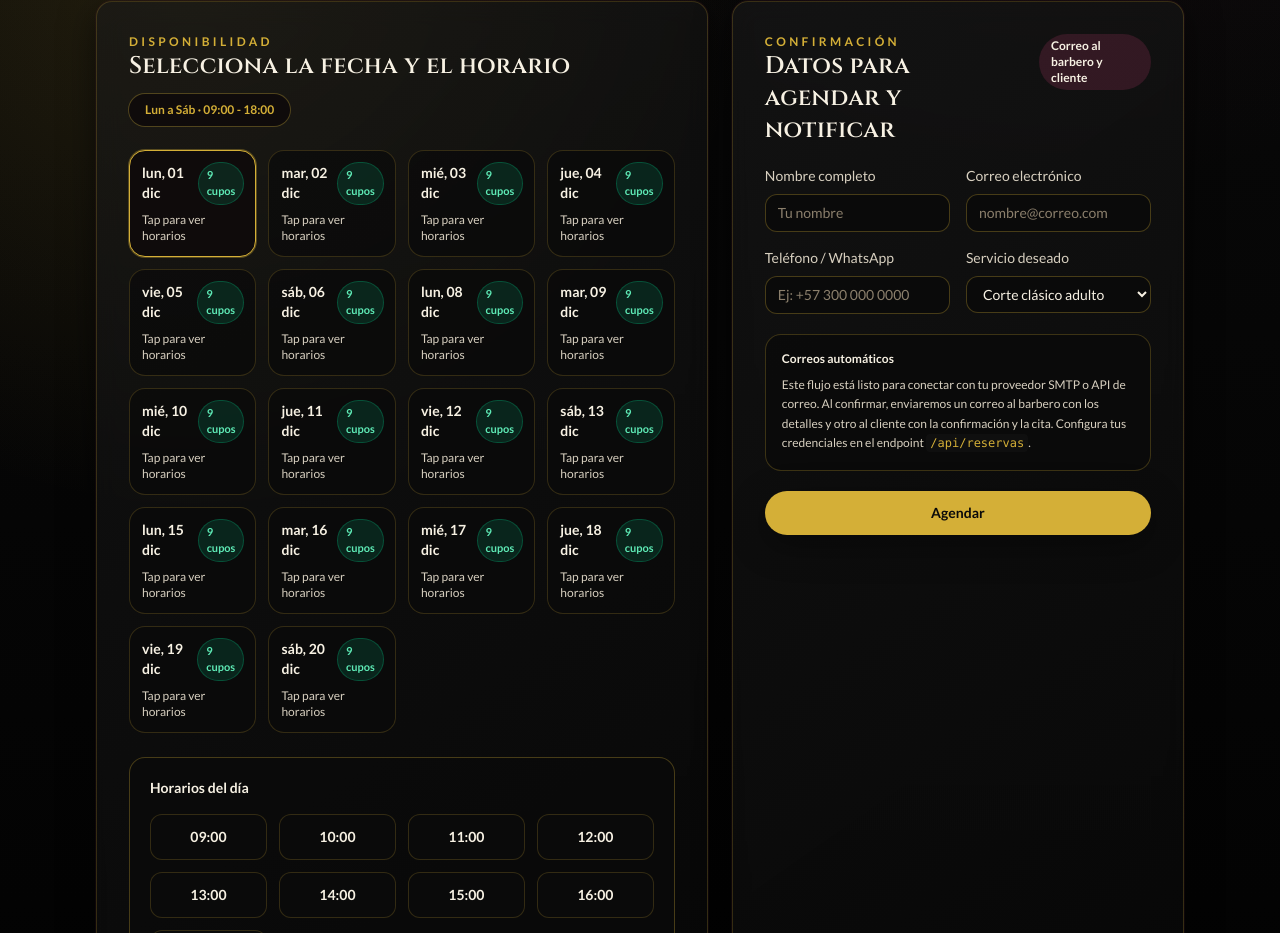
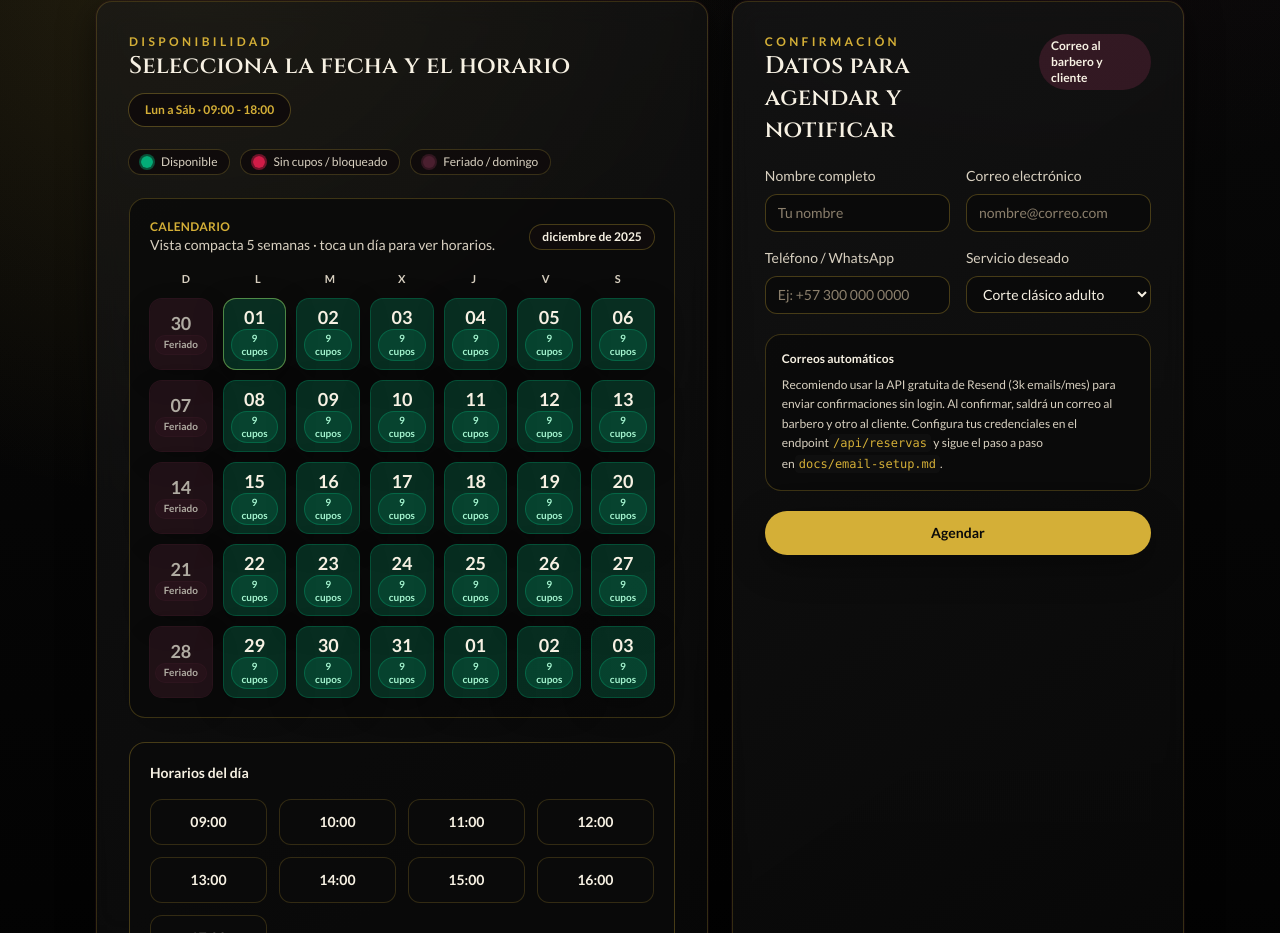
Before and after one commit to Mauriizio/faraon, a Next.js app: page /reservar in a window 1280 px wide. Shown: the part 434-1367 px from the top of the page. Built offline with nearby package versions, Linux system fonts and the light colour scheme.

Commit message:
Refine booking calendar and document email setup

```diff
--- a/app/reservar/page.tsx
+++ b/app/reservar/page.tsx
@@ -51,11 +51,15 @@ const services = [
   "Corte desgradado full servicio + barba pigmentada",
 ];
 
+const weekDayLabels = ["D", "L", "M", "X", "J", "V", "S"];
+
+const calendarRangeDays = 35;
+
 function buildAvailability(): DayAvailability[] {
   const today = new Date();
   today.setHours(0, 0, 0, 0);
 
-  return Array.from({ length: 21 }, (_, idx) => {
+  return Array.from({ length: calendarRangeDays }, (_, idx) => {
     const date = new Date(today);
     date.setDate(today.getDate() + idx);
     const key = date.toISOString().split("T")[0];
@@ -75,24 +79,75 @@ function buildAvailability(): DayAvailability[] {
     else if (availableSlots.length === 0) status = "sin-cupos";
 
     const label = date.toLocaleDateString("es-ES", {
-      weekday: "short",
       day: "2-digit",
       month: "short",
     });
 
     return { date, key, label, status, availableSlots };
-  }).filter(({ date }) => date.getDay() !== 0); // Filtra domingos fuera de la grilla.
+  });
 }
 
 function statusBadgeClasses(status: AvailabilityStatus) {
-  if (status === "disponible") return "bg-emerald-500/15 text-emerald-300 ring-1 ring-emerald-500/40";
+  if (status === "disponible") return "bg-emerald-500/15 text-emerald-200 ring-1 ring-emerald-500/40";
   if (status === "sin-cupos") return "bg-rose-500/15 text-rose-200 ring-1 ring-rose-500/40";
   return "bg-[#4a1f2f]/30 text-[#f7f1e3] ring-1 ring-[#4a1f2f]/60";
 }
 
+function statusColor(status: AvailabilityStatus) {
+  if (status === "disponible") return "bg-emerald-500/20 text-emerald-100 ring-1 ring-emerald-500/40";
+  if (status === "sin-cupos") return "bg-rose-500/30 text-rose-100 ring-1 ring-rose-500/40";
+  return "bg-[#4a1f2f]/50 text-[#f7f1e3] ring-1 ring-[#4a1f2f]/70";
+}
+
 export default function ReservarPage() {
   const availability = useMemo(buildAvailability, []);
-  const [selectedDateKey, setSelectedDateKey] = useState<string>(availability[0]?.key);
+  const availabilityMap = useMemo(() => {
+    const map = new Map<string, DayAvailability>();
+    availability.forEach((day) => map.set(day.key, day));
+    return map;
+  }, [availability]);
+
+  const defaultDateKey = useMemo(
+    () => availability.find((day) => day.status === "disponible")?.key ?? availability[0]?.key,
+    [availability],
+  );
+
+  const startOfCalendar = useMemo(() => {
+    const base = new Date();
+    base.setHours(0, 0, 0, 0);
+    base.setDate(base.getDate() - base.getDay());
+    return base;
+  }, []);
+
+  const calendarDays = useMemo(() => {
+    return Array.from({ length: calendarRangeDays }, (_, idx) => {
+      const date = new Date(startOfCalendar);
+      date.setDate(startOfCalendar.getDate() + idx);
+      const key = date.toISOString().split("T")[0];
+      const existing = availabilityMap.get(key);
+
+      if (existing) return existing;
+
+      const isSunday = date.getDay() === 0;
+      return {
+        date,
+        key,
+        label: date.toLocaleDateString("es-ES", { day: "2-digit", month: "short" }),
+        status: isSunday ? "feriado" : "sin-cupos",
+        availableSlots: [],
+      } satisfies DayAvailability;
+    });
+  }, [availabilityMap, startOfCalendar]);
+
+  const weeks = useMemo(() => {
+    const chunks: DayAvailability[][] = [];
+    for (let i = 0; i < calendarDays.length; i += 7) {
+      chunks.push(calendarDays.slice(i, i + 7));
+    }
+    return chunks;
+  }, [calendarDays]);
+
+  const [selectedDateKey, setSelectedDateKey] = useState<string | undefined>(defaultDateKey);
   const [selectedSlot, setSelectedSlot] = useState<string | null>(null);
   const [service, setService] = useState(services[0]);
   const [name, setName] = useState("");
@@ -101,7 +156,9 @@ export default function ReservarPage() {
   const [statusMessage, setStatusMessage] = useState<string>("");
   const [submitting, setSubmitting] = useState(false);
 
-  const selectedDay = availability.find((day) => day.key === selectedDateKey);
+  const selectedDay = selectedDateKey
+    ? availabilityMap.get(selectedDateKey) ?? calendarDays.find((day) => day.key === selectedDateKey)
+    : undefined;
 
   const isSubmitDisabled =
     !selectedDay ||
@@ -163,39 +220,78 @@ export default function ReservarPage() {
             </span>
           </div>
 
-          <div className="grid grid-cols-2 gap-3 sm:grid-cols-3 lg:grid-cols-4">
-            {availability.map((day) => {
+          <div className="flex flex-wrap items-center gap-3 text-xs text-[#d8d0c0]">
+            <span className="inline-flex items-center gap-2 rounded-full bg-[#0f0b0b] px-3 py-1 ring-1 ring-[#d4af37]/20">
+              <span className="h-3 w-3 rounded-full bg-emerald-400/80 ring-2 ring-emerald-500/40" />
+              Disponible
+            </span>
+            <span className="inline-flex items-center gap-2 rounded-full bg-[#0f0b0b] px-3 py-1 ring-1 ring-[#d4af37]/20">
+              <span className="h-3 w-3 rounded-full bg-rose-500/80 ring-2 ring-rose-500/40" />
+              Sin cupos / bloqueado
+            </span>
+            <span className="inline-flex items-center gap-2 rounded-full bg-[#0f0b0b] px-3 py-1 ring-1 ring-[#d4af37]/20">
+              <span className="h-3 w-3 rounded-full bg-[#4a1f2f] ring-2 ring-[#4a1f2f]/60" />
+              Feriado / domingo
+            </span>
+          </div>
+
+          <div className="rounded-2xl border border-[#d4af37]/25 bg-[#0b0b0b]/80 p-4 sm:p-5">
+            <div className="mb-3 flex flex-wrap items-center justify-between gap-3">
+              <div>
+                <p className="text-xs font-semibold uppercase tracking-wide text-[#d4af37]">Calendario</p>
+                <p className="text-sm text-[#d8d0c0]">Vista compacta 5 semanas · toca un día para ver horarios.</p>
+              </div>
+              <span className="rounded-full bg-[#0f0b0b] px-3 py-1 text-xs font-semibold text-[#f7f1e3] ring-1 ring-[#d4af37]/30">
+                {selectedDay?.date.toLocaleDateString("es-ES", { month: "long", year: "numeric" })}
+              </span>
+            </div>
+
+            <div className="mb-2 grid grid-cols-7 text-center text-[11px] font-semibold uppercase tracking-wide text-[#d8d0c0]">
+              {weekDayLabels.map((label) => (
+                <span key={label} className="py-1">
+                  {label}
+                </span>
+              ))}
+            </div>
+
+            <div className="grid grid-cols-7 gap-2 sm:gap-3">
+              {weeks.map((week, idx) => (
+                <div key={idx} className="contents">
+                  {week.map((day) => {
                     const isActive = day.key === selectedDateKey;
-              const badge = statusBadgeClasses(day.status);
                     const disabled = day.status !== "disponible";
                     return (
                       <button
                         key={day.key}
                         onClick={() => {
+                          if (disabled) return;
                           setSelectedDateKey(day.key);
                           setSelectedSlot(null);
                         }}
                         disabled={disabled}
-                  className={`group rounded-2xl border px-3 py-3 text-left transition focus-visible:outline focus-visible:outline-2 focus-visible:outline-offset-2 focus-visible:outline-[#d4af37] ${
-                    isActive ? "border-[#d4af37] bg-[#0f0b0b] shadow-[0_0_0_1px_rgba(212,175,55,0.35)]" : "border-[#d4af37]/20 bg-[#0b0b0b]/70"
-                  } ${disabled ? "opacity-60" : "hover:border-[#d4af37]/60"}`}
+                        className={`group flex min-h-[70px] flex-col items-center justify-center gap-1 rounded-xl px-2 py-2 text-center text-xs font-semibold transition focus-visible:outline focus-visible:outline-2 focus-visible:outline-offset-2 focus-visible:outline-[#d4af37] ${
+                          statusColor(day.status)
+                        } ${isActive ? "shadow-[0_0_0_1px_rgba(212,175,55,0.6),0_10px_30px_rgba(0,0,0,0.35)]" : "shadow-[0_10px_30px_rgba(0,0,0,0.25)]"} ${
+                          disabled ? "opacity-70" : "hover:scale-[1.02]"
+                        }`}
+                        aria-label={`Día ${day.label} ${day.status === "disponible" ? "disponible" : "no disponible"}`}
                       >
-                  <div className="flex items-center justify-between gap-2">
-                    <p className="text-sm font-semibold text-[#f7f1e3]">{day.label}</p>
-                    <span className={`rounded-full px-2 py-1 text-[11px] font-semibold ${badge}`}>
+                        <span className="text-lg leading-none text-[#f7f1e3]">
+                          {day.date.getDate().toString().padStart(2, "0")}
+                        </span>
+                        <span className={`rounded-full px-2 py-0.5 text-[10px] font-semibold ${statusBadgeClasses(day.status)}`}>
                           {day.status === "disponible"
                             ? `${day.availableSlots.length} cupos`
                             : day.status === "feriado"
                               ? "Feriado"
-                          : "Sin cupos"}
+                              : "Ocupado"}
                         </span>
-                  </div>
-                  <p className="mt-2 text-xs text-[#d8d0c0]">
-                    {day.status === "disponible" ? "Tap para ver horarios" : "No disponible"}
-                  </p>
                       </button>
                     );
                   })}
+                </div>
+              ))}
+            </div>
           </div>
 
           <div className="rounded-2xl border border-[#d4af37]/30 bg-[#0b0b0b]/80 p-5">
@@ -296,9 +392,10 @@ export default function ReservarPage() {
           <div className="rounded-2xl border border-[#d4af37]/25 bg-[#0b0b0b]/70 p-4 text-xs text-[#d8d0c0]">
             <p className="font-semibold text-[#f7f1e3]">Correos automáticos</p>
             <p className="mt-2 leading-relaxed">
-              Este flujo está listo para conectar con tu proveedor SMTP o API de correo. Al confirmar, enviaremos un correo al
-              barbero con los detalles y otro al cliente con la confirmación y la cita. Configura tus credenciales en el
-              endpoint <code className="rounded bg-[#0f0f0f] px-1 py-0.5 text-[#d4af37]">/api/reservas</code>.
+              Recomiendo usar la API gratuita de Resend (3k emails/mes) para enviar confirmaciones sin login. Al confirmar,
+              saldrá un correo al barbero y otro al cliente. Configura tus credenciales en el endpoint
+              <code className="rounded bg-[#0f0f0f] px-1 py-0.5 text-[#d4af37]">/api/reservas</code> y sigue el paso a paso en
+              <code className="rounded bg-[#0f0f0f] px-1 py-0.5 text-[#d4af37]">docs/email-setup.md</code>.
             </p>
           </div>
 
```
Also changed, not shown: 1 other file (tests, documents, lock files or other folders). Lines whose indentation alone changed are shown as unchanged.
